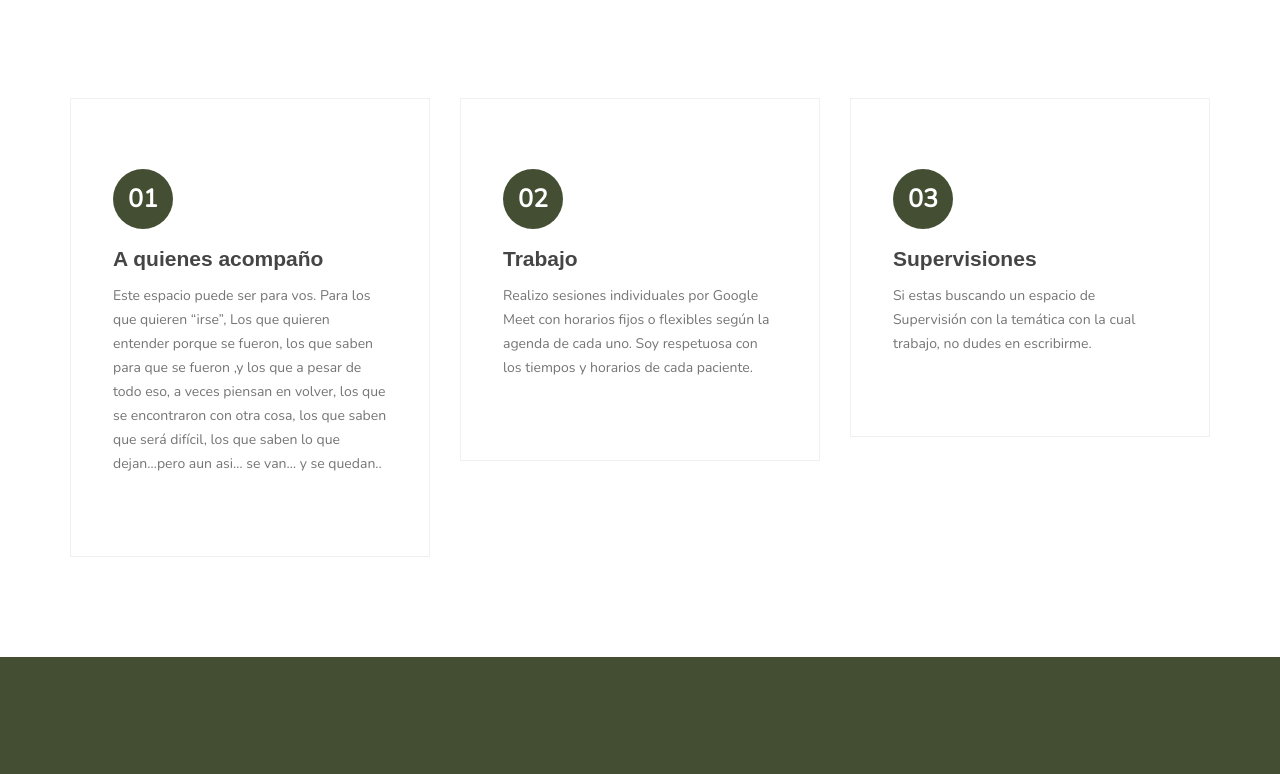
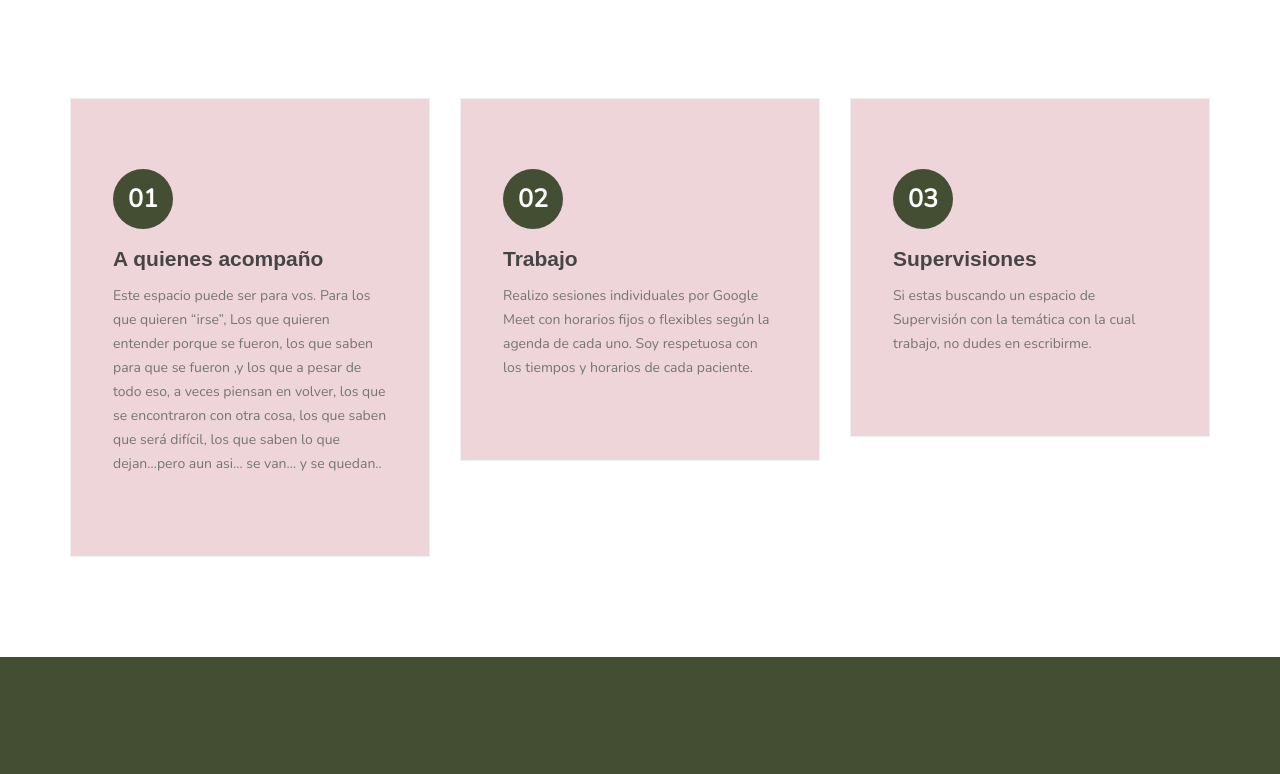
Before and after one commit to dosestudiodg-sitiosenconstruccion/ursula1-b, a plain HTML site: page index.html in a window 1280 px wide. Shown: the part 722-1496 px from the top of the page. Drawn offline with nearby package versions, Linux system fonts and the light colour scheme; a web font is replaced by a local one.

Commit message:
Add files via upload

```diff
--- a/css/templatemo-style.css
+++ b/css/templatemo-style.css
@@ -484,6 +484,7 @@ https://templatemo.com/tm-516-known
 
   .feature-thumb {
     border: 1px solid #f0f0f0;
+	background-color: #eed5d9;
     padding: 5em 3em;
   }
 
```
